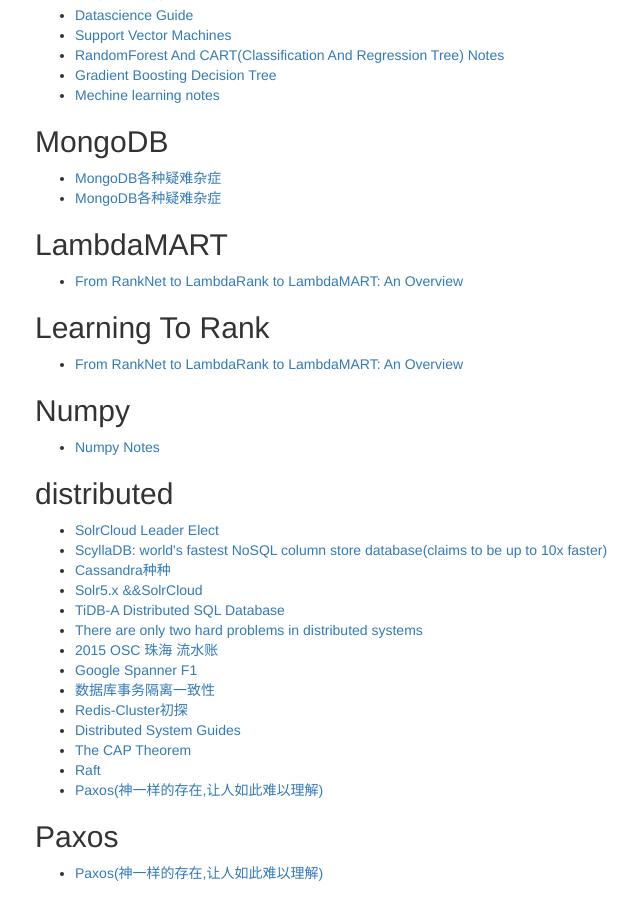
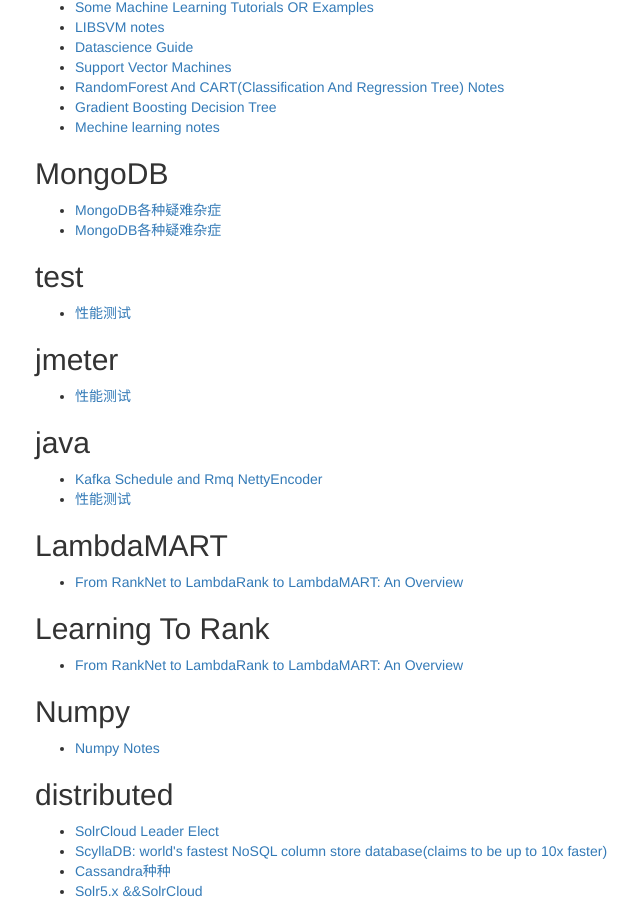
Before and after one commit to luyee/2pc.github.io, a Jekyll site: the page built from tags.html, in a window 1280 px wide and 900 px high, scrolled down 1515 px. Shown: the whole window, without its empty margins (35-675 px from the left). Built offline with Jekyll 4.4.1, drawn with Linux system fonts in a browser that asks for light colours; some of the changed text lies outside the part shown.

Commit message:
Update and rename 2015-06-14-性能测试.md to 2015-06-14-ptest.md

```diff
--- a/_posts/Java/2015-06-14-性能测试.md
+++ b/_posts/Java/2015-06-14-ptest.md
@@ -1,5 +1,12 @@
+---
+title: 性能测试
+tagline: ""
+category : test
+layout: post
+tags : [test, jmeter, java]
+---
 
-
+性能测试工具，用过LR,jmeter， ngrinder
 jmeter压力测试
 
 脚本暂时是直接从win写好，copy过去。然后就可以改jmx文件的参数了。
```
